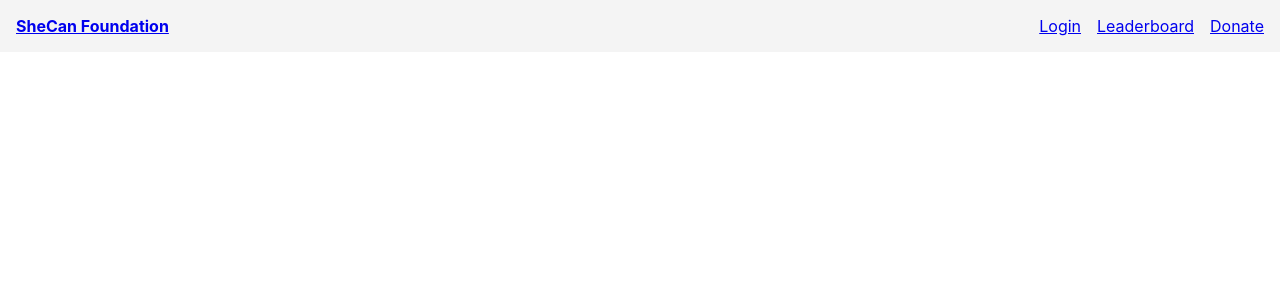
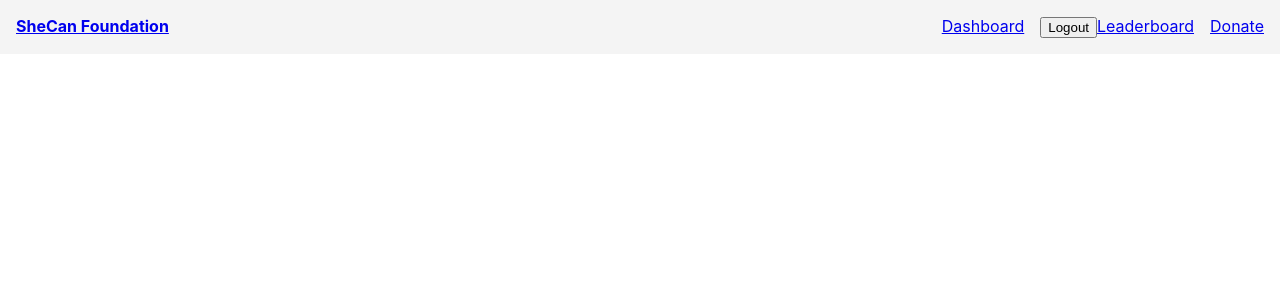
Before and after one commit to SKhanShahid/shecan-foundation-app, a React (Create React App) app in the folder frontend/: page / in a window 1280 px wide. Shown: the top 300 px of the page. Built offline with nearby package versions, Linux system fonts and the light colour scheme; no server answers; sample sign-in values are in the browser's storage.

Commit message:
fixed api urls in login page

```diff
--- a/frontend/src/App.js
+++ b/frontend/src/App.js
@@ -1,4 +1,4 @@
-import React from 'react';
+import React, { useState, useEffect } from 'react';
 import { BrowserRouter as Router, Routes, Route, Navigate } from 'react-router-dom';
 import Navbar from './components/Navbar';
 import LandingPage from './pages/LandingPage';
@@ -9,16 +9,25 @@ import LeaderboardPage from './pages/LeaderboardPage';
 import './App.css';
 
 function App() {
-    const user = JSON.parse(localStorage.getItem('user'));
+    const [isLoggedIn, setIsLoggedIn] = useState(false);
+
+    useEffect(() => {
+        const user = JSON.parse(localStorage.getItem('user'));
+        if (user && user.token) {
+            setIsLoggedIn(true);
+        } else {
+            setIsLoggedIn(false);
+        }
+    }, []);
 
     return (
         <Router>
             <div className="App">
-                <Navbar />
+                <Navbar isLoggedIn={isLoggedIn} />
                 <Routes>
-                    <Route path='/' element={user ? <Navigate to='/dashboard' /> : <LandingPage />} />
-                    <Route path='/login' element={<LoginPage />} />
-                    <Route path='/dashboard' element={user ? <DashboardPage /> : <Navigate to='/login' />} />
+                    <Route path='/' element={isLoggedIn ? <Navigate to="/dashboard" /> : <LandingPage />} />
+                    <Route path='/login' element={<LoginPage onLogin={() => setIsLoggedIn(true)} />} />
+                    <Route path='/dashboard' element={isLoggedIn ? <DashboardPage /> : <Navigate to="/login" />} />
                     <Route path='/donate' element={<DonationPage />} />
                     <Route path='/leaderboard' element={<LeaderboardPage />} />
                 </Routes>
--- a/frontend/src/components/Navbar.js
+++ b/frontend/src/components/Navbar.js
@@ -1,13 +1,12 @@
 import React from 'react';
 import { Link, useNavigate } from 'react-router-dom';
 
-const Navbar = () => {
+const Navbar = ({ isLoggedIn }) => {
     const navigate = useNavigate();
-    const user = JSON.parse(localStorage.getItem('user'));
 
     const onLogout = () => {
         localStorage.removeItem('user');
-        navigate('/');
+        navigate('/login');
     };
 
     return (
@@ -16,13 +15,13 @@ const Navbar = () => {
                 <Link to='/'>SheCan Foundation</Link>
             </div>
             <div>
-                {user ? (
+                {isLoggedIn ? (
                     <>
                         <Link to='/dashboard' style={{ marginRight: '1rem' }}>Dashboard</Link>
                         <button onClick={onLogout}>Logout</button>
                     </>
                 ) : (
-                    <Link to='/' style={{ marginRight: '1rem' }}>Login</Link>
+                    <Link to='/login' style={{ marginRight: '1rem' }}>Login</Link>
                 )}
                 <Link to='/leaderboard' style={{ marginRight: '1rem' }}>Leaderboard</Link>
                 <Link to='/donate'>Donate</Link>
--- a/frontend/src/pages/LoginPage.js
+++ b/frontend/src/pages/LoginPage.js
@@ -1,8 +1,8 @@
-import { useState } from 'react';
+import React, { useState } from 'react';
 import { useNavigate } from 'react-router-dom';
 import axios from 'axios';
 
-const LoginPage = () => {
+const LoginPage = ({ onLogin }) => {
     const [isLogin, setIsLogin] = useState(true);
     const [formData, setFormData] = useState({
         name: '',
@@ -29,18 +29,20 @@ const LoginPage = () => {
             try {
                 const response = await axios.post(API_URL + 'login', { email, password });
                 localStorage.setItem('user', JSON.stringify(response.data));
+                onLogin();
                 navigate('/dashboard');
             } catch (error) {
-                console.error('Login failed:', error.response.data.message);
+                console.error('Login failed:', error.response?.data?.message);
             }
         } else {
             // Signup logic
             try {
                 const response = await axios.post(API_URL, { name, email, password });
                 localStorage.setItem('user', JSON.stringify(response.data));
+                onLogin();
                 navigate('/dashboard');
             } catch (error) {
-                console.error('Signup failed:', error.response.data.message);
+                console.error('Signup failed:', error.response?.data?.message);
             }
         }
     };
@@ -80,7 +82,7 @@ const LoginPage = () => {
                 </button>
             </form>
             <p onClick={() => setIsLogin(!isLogin)} style={{ cursor: 'pointer', marginTop: '20px' }}>
-                    {isLogin ? 'Need an account? Sign Up' : 'Already have an account? Login'}
+                {isLogin ? 'Need an account? Sign Up' : 'Already have an account? Login'}
             </p>
         </div>
     );
```
